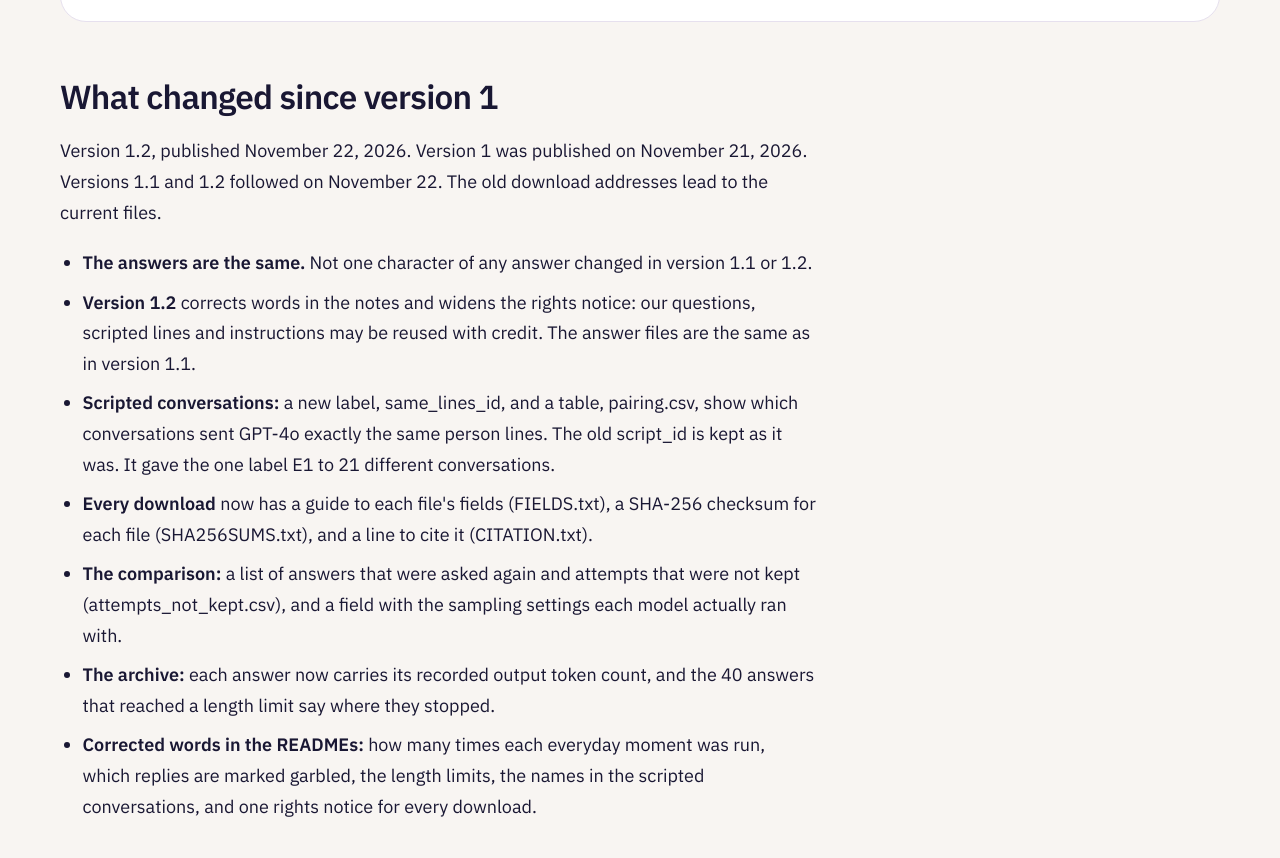
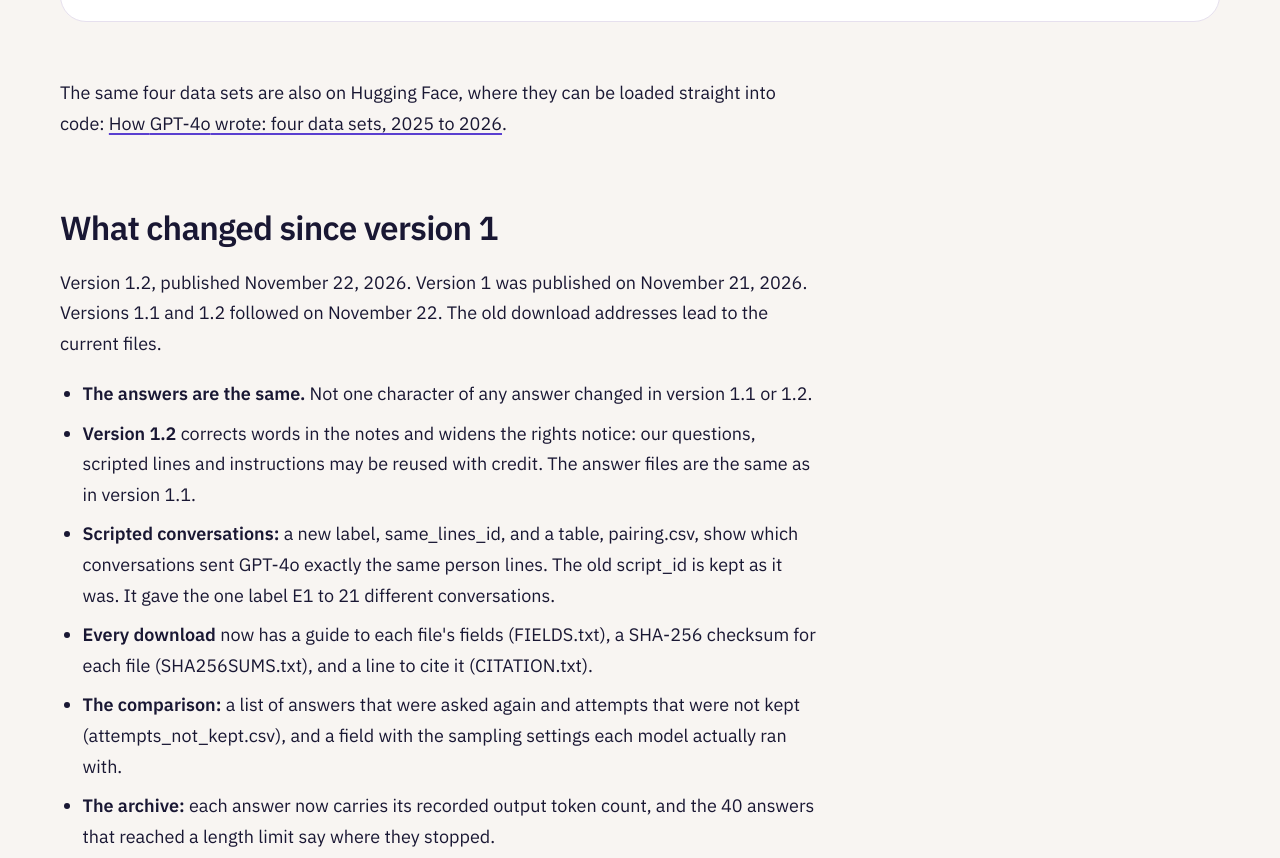
Before and after one commit to grantwilliams-ai/friendsof4o-site, a plain HTML site: page site/download/index.html in a window 1280 px wide. Shown: the part 1846-2704 px from the top of the page. Drawn offline with Linux system fonts and the light colour scheme.

Commit message:
Data page links to Hugging Face

```diff
--- a/site/download/index.html
+++ b/site/download/index.html
@@ -166,6 +166,7 @@
     </section></li>
   </ul>
   <article class="prose set-foot">
+    <p id="hugging-face">The same four data sets are also on Hugging Face, where they can be loaded straight into code: <a href="https://huggingface.co/collections/grantwilliams-ai/how-gpt-4o-wrote-four-data-sets-2025-to-2026-6b0345d48db0ff55d55a0993">How <span class="nb">GPT-4o</span> wrote: four data sets, 2025 to 2026</a>.</p>
     <h2 id="changes">What changed since version 1</h2>
     <p>Version 1.2, published November 22, 2026. Version 1 was published on November 21, 2026. Versions 1.1 and 1.2 followed on November 22. The old download addresses lead to the current files.</p>
     <ul><li><strong>The answers are the same.</strong> Not one character of any answer changed in version 1.1 or 1.2.</li><li><strong>Version 1.2</strong> corrects words in the notes and widens the rights notice: our questions, scripted lines and instructions may be reused with credit. The answer files are the same as in version 1.1.</li><li><strong>Scripted conversations:</strong> a new label, same_lines_id, and a table, pairing.csv, show which conversations sent <span class="nb">GPT-4o</span> exactly the same person lines. The old script_id is kept as it was. It gave the one label E1 to 21 different conversations.</li><li><strong>Every download</strong> now has a guide to each file's fields (FIELDS.txt), a SHA-256 checksum for each file (SHA256SUMS.txt), and a line to cite it (CITATION.txt).</li><li><strong>The comparison:</strong> a list of answers that were asked again and attempts that were not kept (attempts_not_kept.csv), and a field with the sampling settings each model actually ran with.</li><li><strong>The archive:</strong> each answer now carries its recorded output token count, and the 40 answers that reached a length limit say where they stopped.</li><li><strong>Corrected words in the READMEs:</strong> how many times each everyday moment was run, which replies are marked garbled, the length limits, the names in the scripted conversations, and one rights notice for every download.</li></ul>
```
